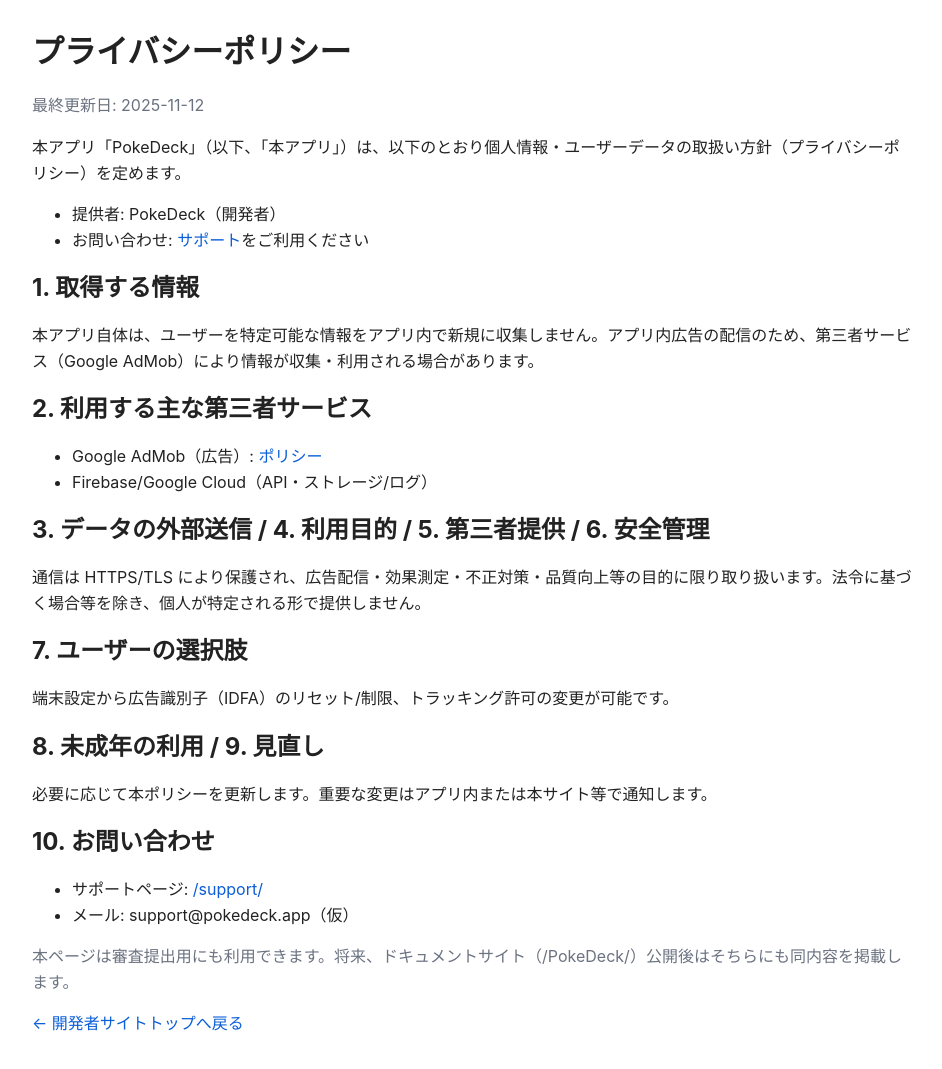
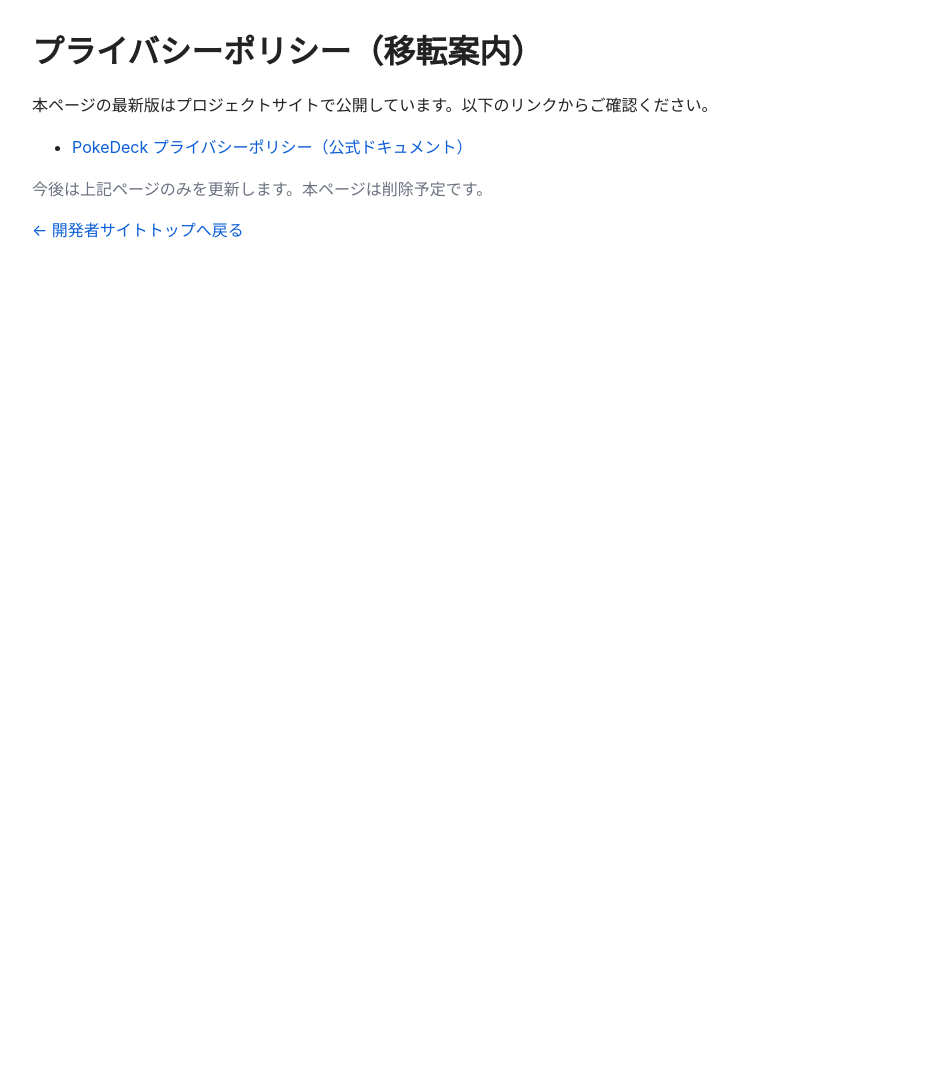
Before and after one commit to nodako1/nodako1.github.io, a plain HTML site: page privacy-policy/index.html in a window 1280 px wide. Shown: the whole page, without its empty margins (168-1110 px from the left). After the commit the page ends 800 px from the top, so only its background shows below. Drawn offline with Linux system fonts and the light colour scheme.

Commit message:
site: remove legacy privacy-policy/support and update docs landing

```diff
--- a/privacy-policy/index.html
+++ b/privacy-policy/index.html
@@ -15,32 +15,12 @@
   </head>
   <body>
     <div class="container">
-      <h1>プライバシーポリシー</h1>
-      <p class="muted">最終更新日: 2025-11-12</p>
-      <p>本アプリ「PokeDeck」（以下、「本アプリ」）は、以下のとおり個人情報・ユーザーデータの取扱い方針（プライバシーポリシー）を定めます。</p>
+      <h1>プライバシーポリシー（移転案内）</h1>
+      <p>本ページの最新版はプロジェクトサイトで公開しています。以下のリンクからご確認ください。</p>
       <ul>
-        <li>提供者: PokeDeck（開発者）</li>
-        <li>お問い合わせ: <a href="/support/">サポート</a>をご利用ください</li>
+        <li><a href="https://nodako1.github.io/PokeDeck/privacy-policy">PokeDeck プライバシーポリシー（公式ドキュメント）</a></li>
       </ul>
-      <h2>1. 取得する情報</h2>
-      <p>本アプリ自体は、ユーザーを特定可能な情報をアプリ内で新規に収集しません。アプリ内広告の配信のため、第三者サービス（Google AdMob）により情報が収集・利用される場合があります。</p>
-      <h2>2. 利用する主な第三者サービス</h2>
-      <ul>
-        <li>Google AdMob（広告）: <a href="https://policies.google.com/privacy" target="_blank" rel="noopener">ポリシー</a></li>
-        <li>Firebase/Google Cloud（API・ストレージ/ログ）</li>
-      </ul>
-      <h2>3. データの外部送信 / 4. 利用目的 / 5. 第三者提供 / 6. 安全管理</h2>
-      <p>通信は HTTPS/TLS により保護され、広告配信・効果測定・不正対策・品質向上等の目的に限り取り扱います。法令に基づく場合等を除き、個人が特定される形で提供しません。</p>
-      <h2>7. ユーザーの選択肢</h2>
-      <p>端末設定から広告識別子（IDFA）のリセット/制限、トラッキング許可の変更が可能です。</p>
-      <h2>8. 未成年の利用 / 9. 見直し</h2>
-      <p>必要に応じて本ポリシーを更新します。重要な変更はアプリ内または本サイト等で通知します。</p>
-      <h2>10. お問い合わせ</h2>
-      <ul>
-        <li>サポートページ: <a href="/support/">/support/</a></li>
-        <li>メール: support@pokedeck.app（仮）</li>
-      </ul>
-      <p class="muted">本ページは審査提出用にも利用できます。将来、ドキュメントサイト（/PokeDeck/）公開後はそちらにも同内容を掲載します。</p>
+      <p class="muted">今後は上記ページのみを更新します。本ページは削除予定です。</p>
       <p><a href="/">← 開発者サイトトップへ戻る</a></p>
     </div>
   </body>
```
Also changed, not shown: docs/index.html (+9 -7 lines), support/index.html (+4 -22 lines).
